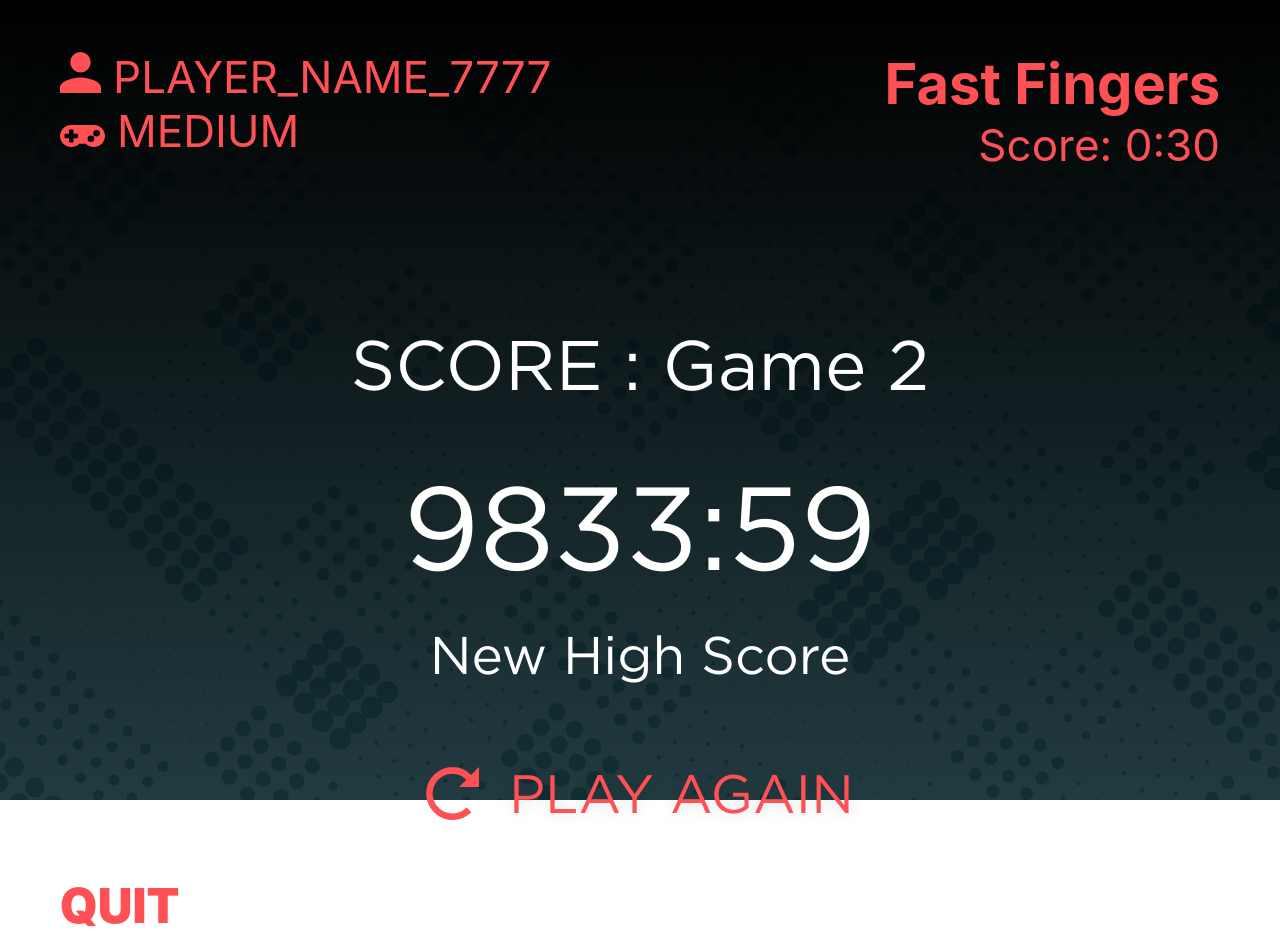
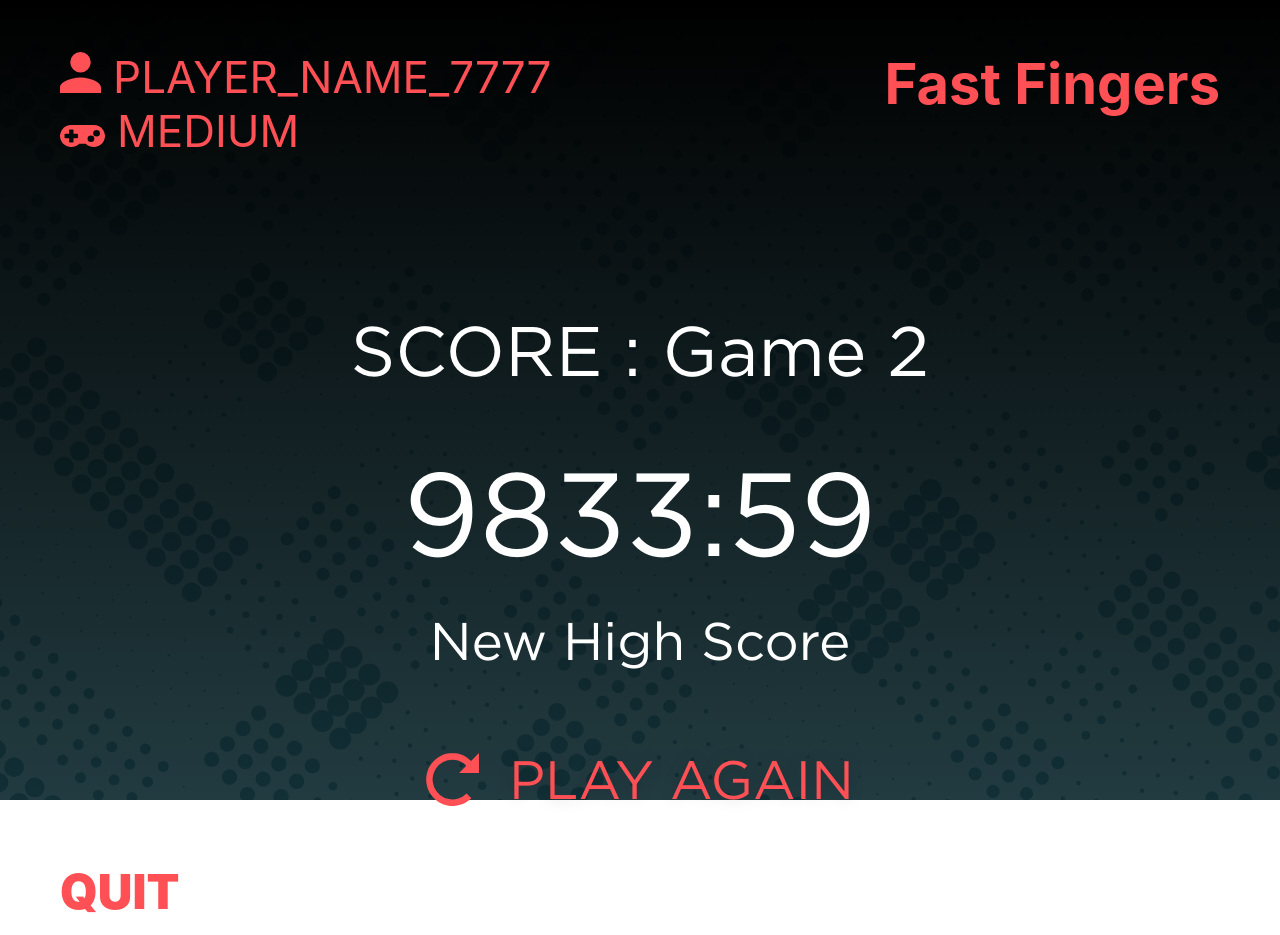
Before and after one commit to pesto-students/fast-fingers-b04-dagaaman, a React (Create React App) app: page /play in a window 1280 px wide. Built offline with nearby package versions, Linux system fonts and the light colour scheme.

Commit message:
hide current score on score report

```diff
--- a/src/Common/Header/Header.css
+++ b/src/Common/Header/Header.css
@@ -23,3 +23,7 @@
   font-size: 56px;
   font-weight: 700;
 }
+
+.header-container .score-details .hide{
+  display: none !important;
+}
--- a/src/Common/Header/Header.js
+++ b/src/Common/Header/Header.js
@@ -5,7 +5,7 @@ import { Constants } from '../../constants'
 export default class Header extends Component {
   constructor(props) {
     super(props);
-    this.state = {showDropdown: false, diffLevel: 0, username: null, redirect: null};
+    this.state = {mode: props.headerType};
   }
 
 
@@ -24,7 +24,7 @@ export default class Header extends Component {
         </div>
         <div className="score-details header-details">
           <div className="game-header">Fast Fingers</div>
-          <div className="game-current-score">Score: 0:30</div>
+          <div className={`current-score ${(this.state.currentState) ? "" : "hide"}`}>Score: 0:30</div>
         </div>
       </div>
     );
--- a/src/Player/Player.js
+++ b/src/Player/Player.js
@@ -10,6 +10,7 @@ export default class Player extends Component {
     super(props);
     this.state = { currentState: null, currentWord: 'WINDOW', userWord: null, timerInterval: null, timePassed: 0, timeLeft: TIMER.TIME_LIMIT, remainingPathColor : TIMER.COLOR_CODES.info.color, letterStatus: [] };
     this.renderFooter = this.renderFooter.bind(this);
+    this.renderHeader = this.renderHeader.bind(this);
     this.updateUserWord = this.updateUserWord.bind(this);
     this.formatTime = this.formatTime.bind(this);
     this.updateWordCompletion = this.updateWordCompletion.bind(this);
@@ -60,6 +61,19 @@ export default class Player extends Component {
       return <Footer
       footerType={MODE.SCORE_REPORT}
       acc={this.state.currentState}
+      />
+    }
+    return '';
+  }
+
+  renderHeader() {
+    if(this.state.currentState) {
+      return <Header
+      footerType={MODE.PLAYING}
+      />
+    } else if (!this.state.currentState) {
+      return <Header
+      footerType={MODE.SCORE_REPORT}
       />
     }
     return '';
@@ -144,7 +158,7 @@ export default class Player extends Component {
   render() {
     return (
       <div className="player-container">
-        <Header/>
+        {this.renderHeader()}
         <div className="player-box">
           <div className={`scoreboard-wrapper ${(this.state.currentState) ? "" : "hide"}`}> <ScoreBoard /> </div>
           <div className="game-wrapper">
```
